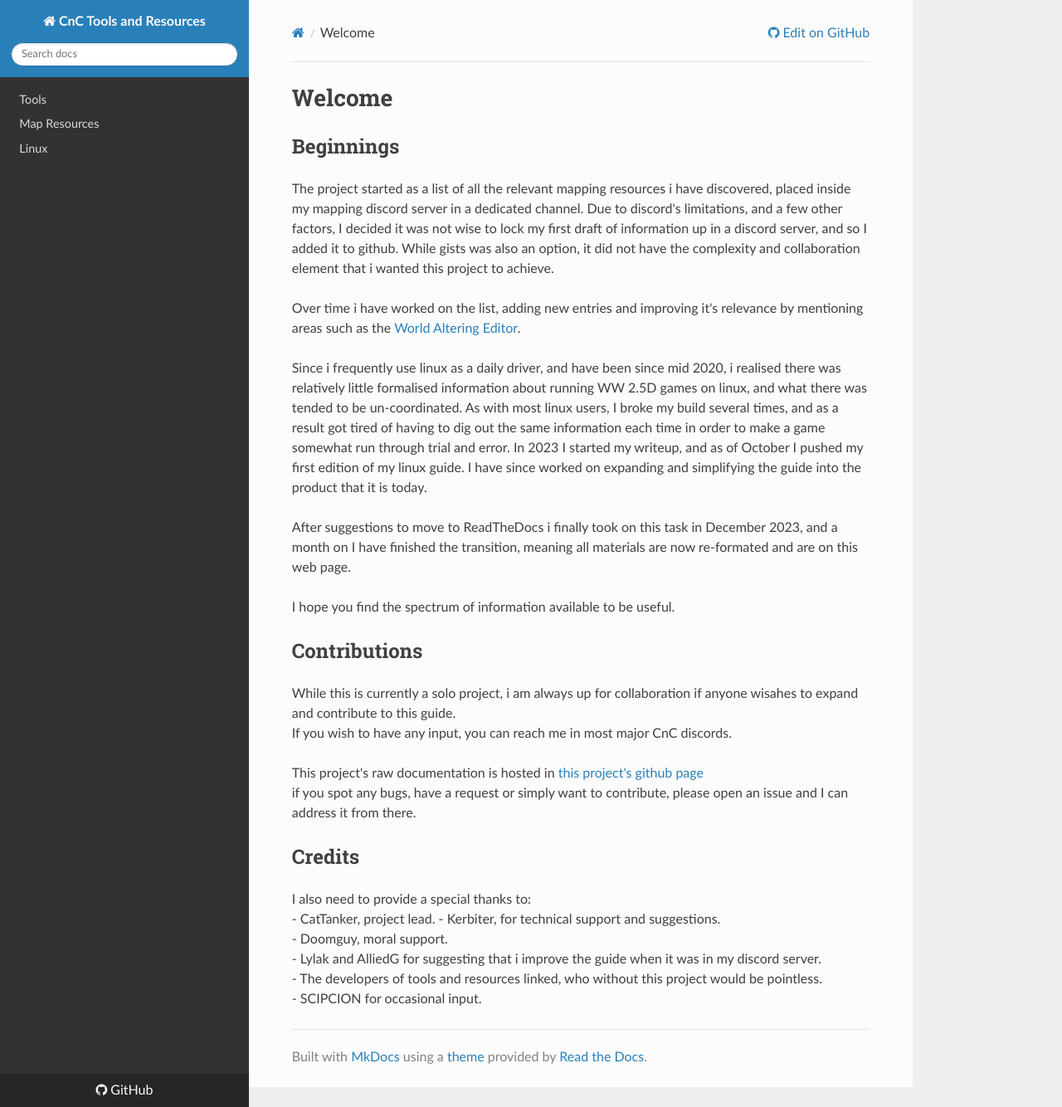
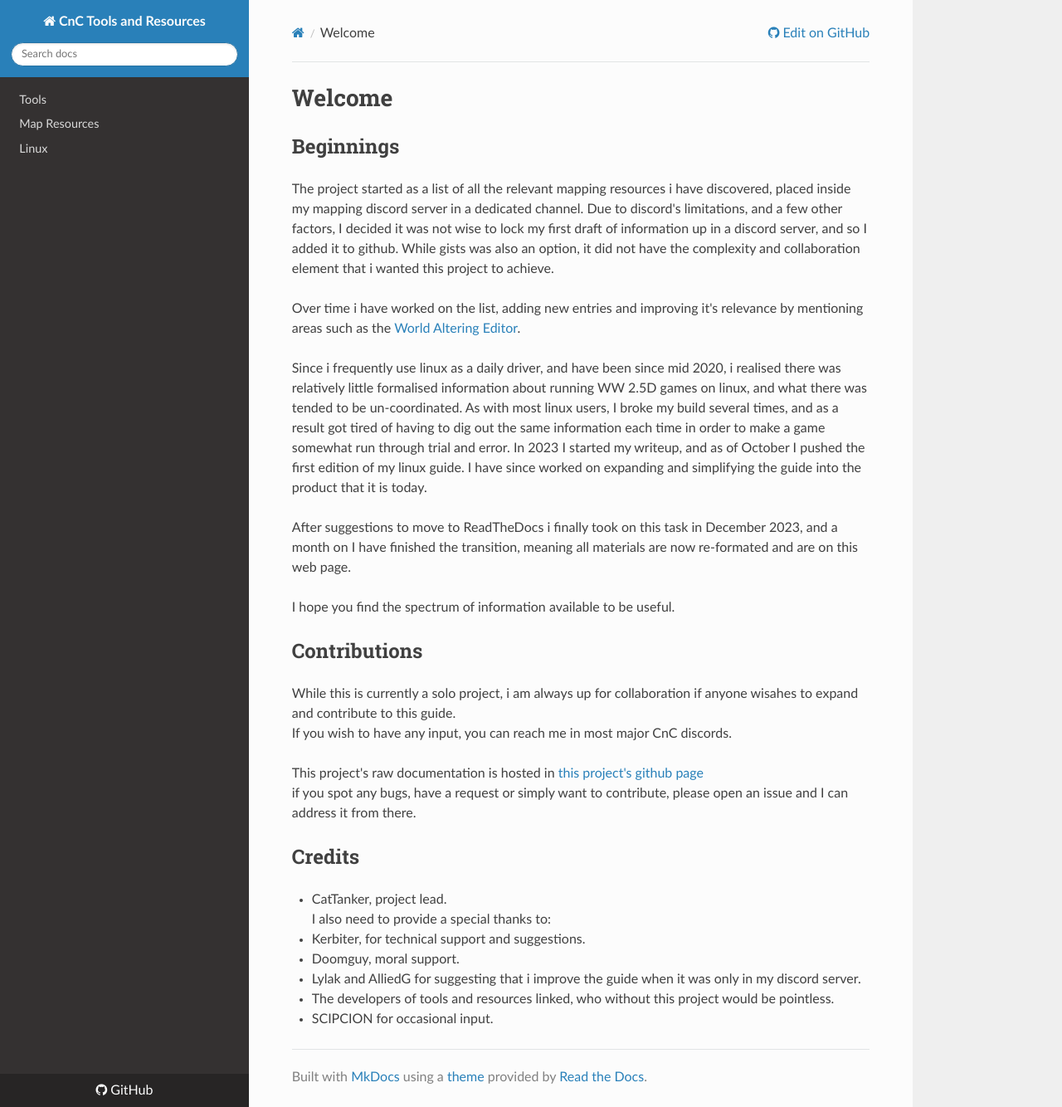
Before and after one commit to CatTanker/cnc_map_tool_guide, an MkDocs documentation site: the page built from docs/index.md, in a window 1280 px wide and 1334 px high. Shown: the whole window at 83% size. Built offline with MkDocs 1.6.1, drawn with Linux system fonts in a browser that asks for light colours; nearby versions of some CDN libraries.

Commit message:
more fixes
this is why you never say final in a commit

```diff
--- a/docs/index.md
+++ b/docs/index.md
@@ -5,7 +5,7 @@
 
 Over time i have worked on the list, adding new entries and improving it's relevance by mentioning areas such as the [World Altering Editor](https://github.com/Rampastring/WorldAlteringEditor).
 
-Since i frequently use linux as a daily driver, and have been since mid 2020, i realised there was relatively little formalised information about running WW 2.5D games on linux, and what there was tended to be un-coordinated. As with most linux users, I broke my build several times, and as a result got tired of having to dig out the same information each time in order to make a game somewhat run through trial and error. In 2023 I started my writeup, and as of October I pushed my first edition of my linux guide. I have since worked on expanding and simplifying the guide into the product that it is today.
+Since i frequently use linux as a daily driver, and have been since mid 2020, i realised there was relatively little formalised information about running WW 2.5D games on linux, and what there was tended to be un-coordinated. As with most linux users, I broke my build several times, and as a result got tired of having to dig out the same information each time in order to make a game somewhat run through trial and error. In 2023 I started my writeup, and as of October I pushed the first edition of my linux guide. I have since worked on expanding and simplifying the guide into the product that it is today.
 
 After suggestions to move to ReadTheDocs i finally took on this task in December 2023, and a month on I have finished the transition, meaning all materials are now re-formated and are on this web page.
 
@@ -21,10 +21,11 @@
 
 
 ## Credits
+
+- CatTanker, project lead.<br>
 I also need to provide a special thanks to: <br>
-- CatTanker, project lead.
 - Kerbiter, for technical support and suggestions. <br>
 - Doomguy, moral support. <br>
-- Lylak and AlliedG for suggesting that i improve the guide when it was in my discord server. <br>
+- Lylak and AlliedG for suggesting that i improve the guide when it was only in my discord server. <br>
 - The developers of tools and resources linked, who without this project would be pointless. <br>
 - SCIPCION for occasional input.
```
Also changed, not shown: docs/linux.md (+1 -1 lines).
